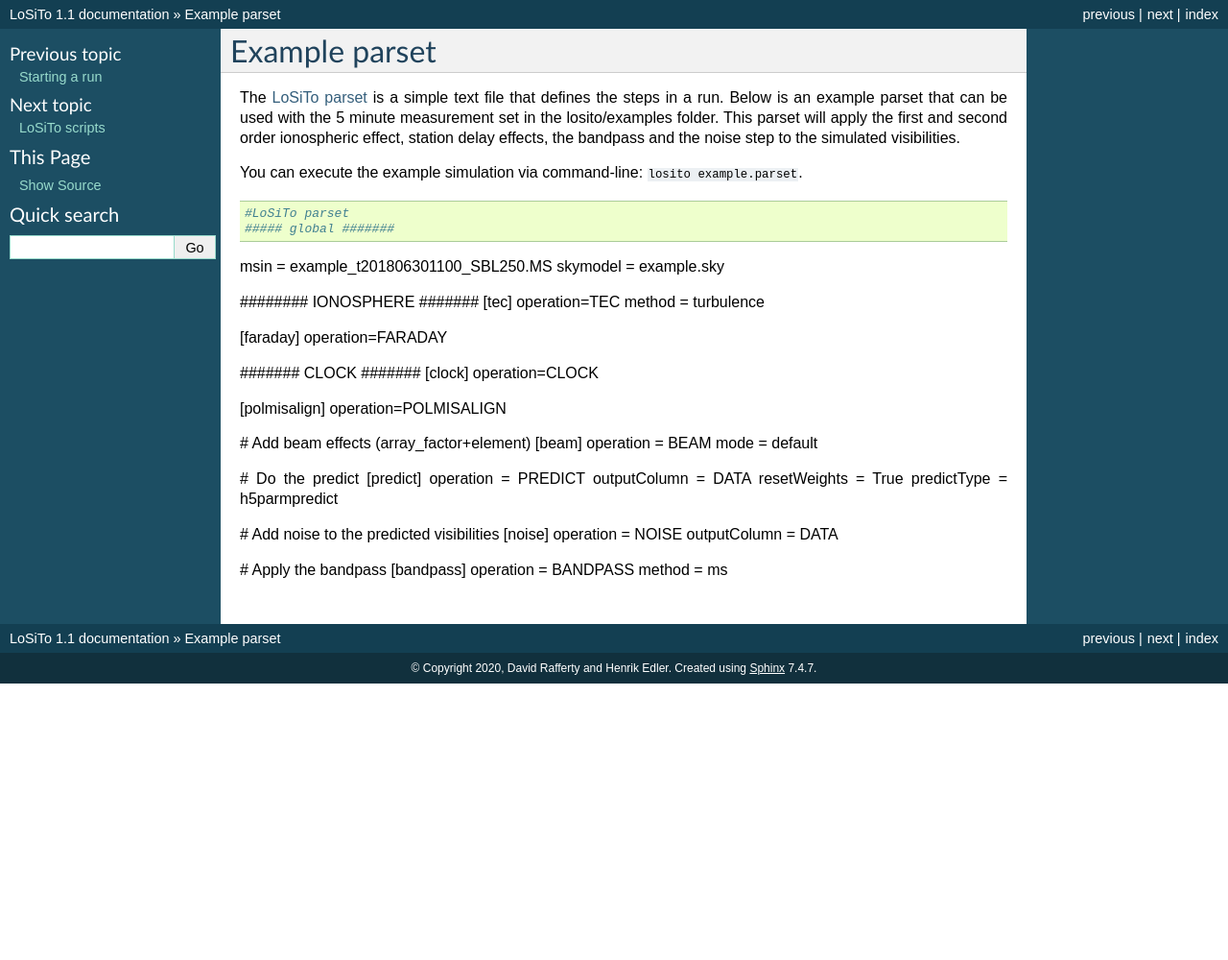
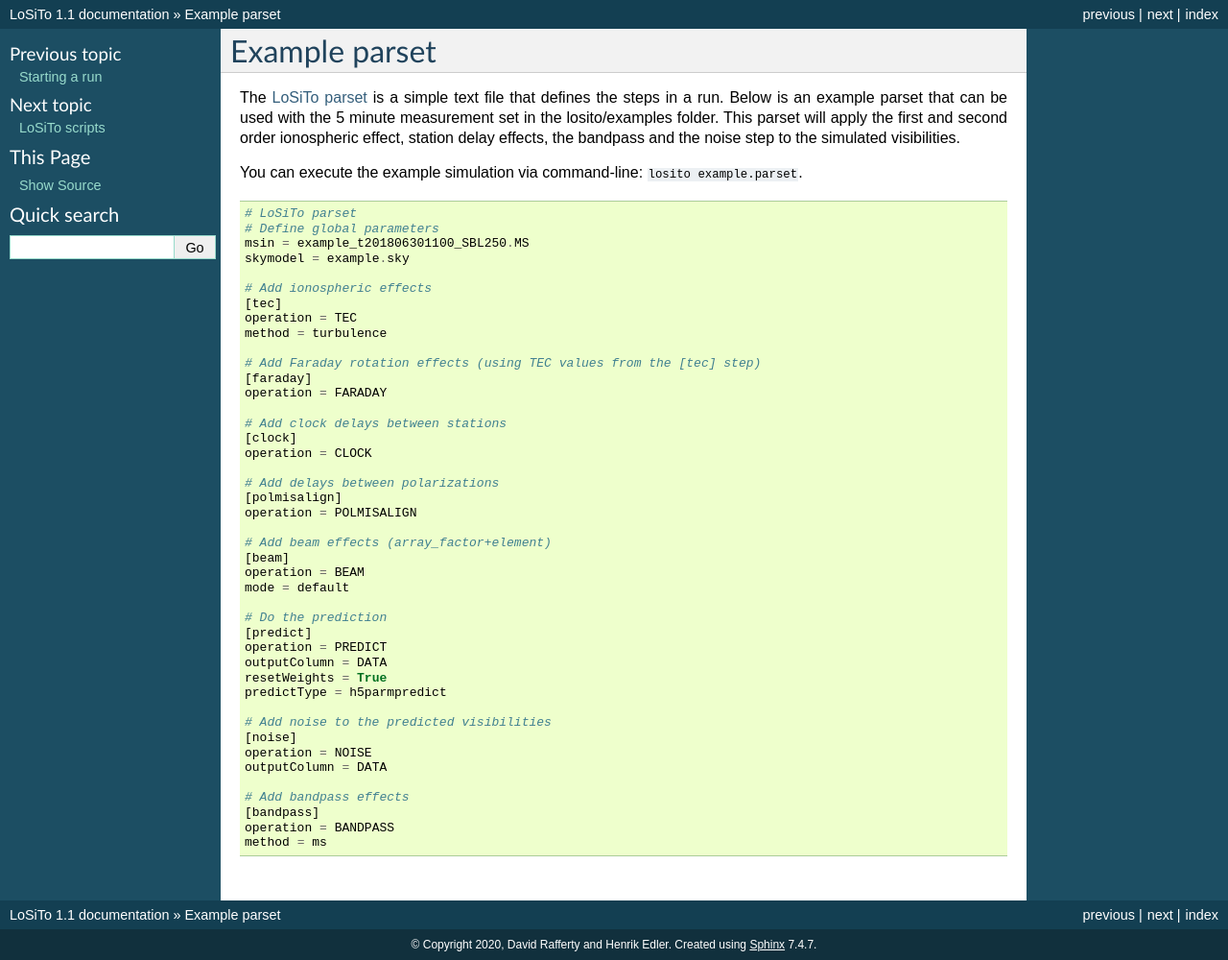
Before and after one commit to darafferty/losito, a Sphinx documentation site: the page built from docs/source/examples.rst, in a window 1280 px wide. Shown: the whole page at 96% size. Built offline with Sphinx 7.4.7, drawn with Linux system fonts in a browser that asks for light colours; before the commit the page ends 900 px from its top, so only the background shows below that.

Commit message:
Fix some minor issues

```diff
--- a/docs/source/clock.rst
+++ b/docs/source/clock.rst
@@ -30,7 +30,7 @@
         The default is ``mode='lofar1'``.
 
     clockAmp
-        This parameter is a float (default is ``7e-10``(lofar1) respectively ``8.25e-11``(lofar2)) that sets the standard deviation for the clock drift
+        This parameter is a float (default is ``7e-10`` (lofar1) respectively ``8.25e-11`` (lofar2)) that sets the standard deviation for the clock drift
         amplitude in s.
 
     clockOffset
--- a/docs/source/examples.rst
+++ b/docs/source/examples.rst
@@ -11,44 +11,46 @@
 
 ::
 
-#LoSiTo parset
-##### global #######
-msin = example_t201806301100_SBL250.MS
-skymodel = example.sky
+    # LoSiTo parset
+    # Define global parameters
+    msin = example_t201806301100_SBL250.MS
+    skymodel = example.sky
 
-######## IONOSPHERE #######
-[tec]
-operation=TEC
-method = turbulence
+    # Add ionospheric effects
+    [tec]
+    operation = TEC
+    method = turbulence
 
-[faraday]
-operation=FARADAY
+    # Add Faraday rotation effects (using TEC values from the [tec] step)
+    [faraday]
+    operation = FARADAY
 
-####### CLOCK #######
-[clock]
-operation=CLOCK
+    # Add clock delays between stations
+    [clock]
+    operation = CLOCK
 
-[polmisalign]
-operation=POLMISALIGN
+    # Add delays between polarizations
+    [polmisalign]
+    operation = POLMISALIGN
 
-# Add beam effects (array_factor+element)
-[beam]
-operation = BEAM
-mode = default
+    # Add beam effects (array_factor+element)
+    [beam]
+    operation = BEAM
+    mode = default
 
-# Do the predict
-[predict]
-operation = PREDICT
-outputColumn = DATA
-resetWeights = True
-predictType = h5parmpredict
+    # Do the prediction
+    [predict]
+    operation = PREDICT
+    outputColumn = DATA
+    resetWeights = True
+    predictType = h5parmpredict
 
-# Add noise to the predicted visibilities
-[noise]
-operation = NOISE
-outputColumn = DATA
+    # Add noise to the predicted visibilities
+    [noise]
+    operation = NOISE
+    outputColumn = DATA
 
-# Apply the bandpass
-[bandpass]
-operation = BANDPASS
-method = ms
+    # Add bandpass effects
+    [bandpass]
+    operation = BANDPASS
+    method = ms
--- a/docs/source/noise.rst
+++ b/docs/source/noise.rst
@@ -7,7 +7,7 @@
 
 .. note::
 
-    If this operation is used in conjunction with the :ref:`predict`, then it should always be done after PREDICT so that the data to which noise are added are not overwritten.
+    If this operation is used in conjunction with the :ref:`predict`, then it should always be done after PREDICT so that the data to which noise are added are not overwritten by the prediction.
 
 .. note::
 
@@ -24,6 +24,7 @@
 
     outputColumn
         This parameter is a string (default is ``'DATA'``) that sets the column name to which noise is added
+
     factor
         This parameter is a scalar that can be used to tweak the noise scale. The default is 1.0.
 
--- a/docs/source/tec.rst
+++ b/docs/source/tec.rst
@@ -55,11 +55,11 @@
     maxdtec
         This parameter is a float (default is ``0.5``) that sets the maximum screen dTEC per timestep in TECU (:term:`method` = ``'turbulence'`` or ``'tid'`` only).
 
-    maxvtec:
+    maxvtec
         This parameter is a float (default is ``50``) that sets the highest absolute TEC values in the daily modulation in TECU (:term:`absoluteTEC` = ``True`` only).
 
-    alphaIon:
-        This parameter is a float (default is ``11/3``) that sets the ionosphere power spectrum exponent. A slightly greater value of ~3.89 was found in LOFAR observations [#f2]_ [#f3]_(:term:`method` = ``'turbulence'`` only).
+    alphaIon
+        This parameter is a float (default is ``11/3``) that sets the ionosphere power spectrum exponent. A slightly greater value of ~3.89 was found in LOFAR observations [#f2]_ [#f3]_ (:term:`method` = ``'turbulence'`` only).
 
     hIon
         This parameter is a float (default is ``200``) that sets the height of thin layer ionoshpere in km (:term:`method` = ``'turbulence'`` only).
```
Also changed, not shown: docs/source/parset.rst (+11 -8 lines).
